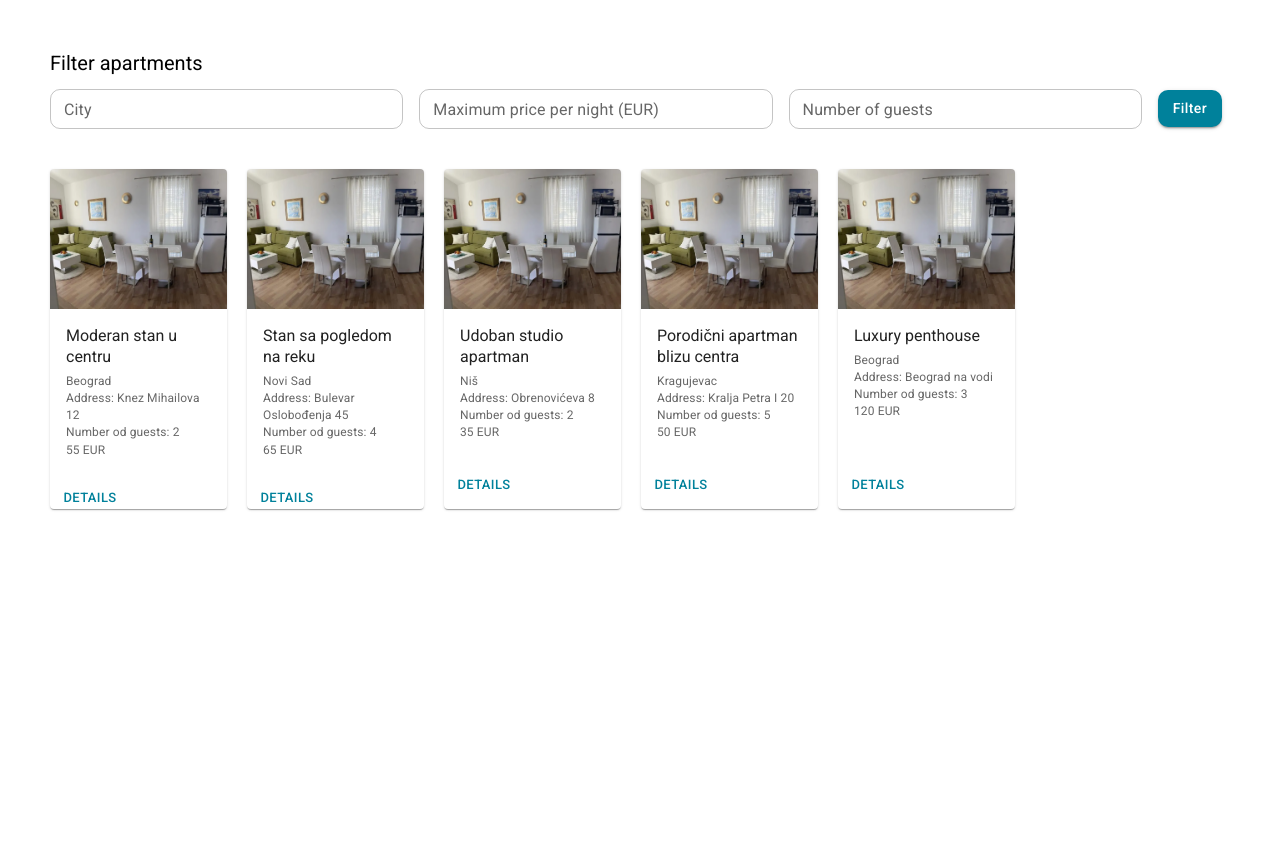
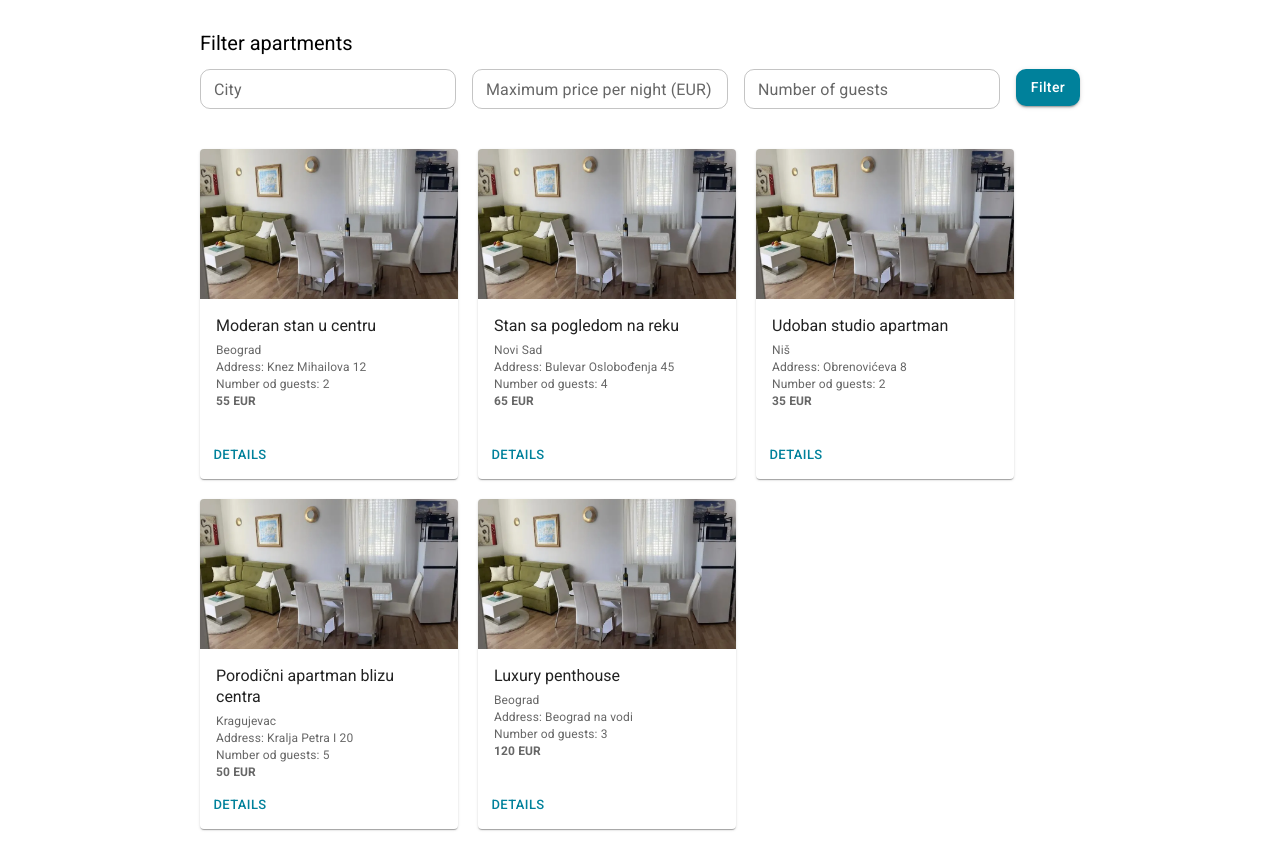
Before and after one commit to aperin17/Internship-Project, a React (Create React App) app: page / in a window 1280 px wide. Before the commit the page ends 800 px from the top, so only its background shows below. Built offline with nearby package versions, Linux system fonts and the light colour scheme.

Commit message:
Napravljena stranica o detaljima apartmana

```diff
--- a/src/App.css
+++ b/src/App.css
@@ -1,6 +1,9 @@
 .App {
   text-align: left;
-  margin: 50px;
+  margin-left: 200px;
+  margin-right: 200px;
+  margin-top: 30px;
+  margin-bottom: 30px;
 }
 
 .App-logo {
@@ -45,12 +48,11 @@
   margin-right: 20px;
   margin-bottom: 20px;
   float: left;
-  width: 15%;
-  height: 340px;
-  overflow: hidden;
   display: flex;
+  width: 258px;
+  height: 330px;
   flex-direction: column;
-  /* flex-grow: 1; */
+  justify-content: space-between;
 }
 
 
@@ -60,15 +62,15 @@
 }
 
 .filter-form {
+  width: 100%;
   display: flex;
-  align-items: center;
   gap: 16px;
-  flex-wrap: wrap;
+  flex-direction: row;
 }
 
-.filter-form .MuiTextField-root {
+/* .filter-form .MuiTextField-root {
   width: 35ch;
-}
+} */
 
 .filter-form .app-button {
   height: 37px;
@@ -92,5 +94,4 @@
 
 .filter-input .MuiInputLabel-root.Mui-focused {
   color: "primary";
-  ;
 }
--- a/src/App.js
+++ b/src/App.js
@@ -1,14 +1,37 @@
 import './App.css';
-import React from 'react';
+import React, { useEffect, useState } from 'react';
 import ApartmentListView from './components/ApartmentListView.js';
 import ApartmentDetailsView from './components/ApartmentDetailsView.js';
 import { Routes, Route } from "react-router-dom";
 
 function App() {
+
+  // const { apartments, filteredApartments, setApartments, setFilteredApartments } = useStore()
+  const [apartments, setApartments] = useState(null);
+  const [filteredApartments, setFilteredApartments] = useState(null); //
+
+  useEffect(() => {
+    fetch('./apartments.json')
+      .then(response => response.json())
+      .then(apartments => {
+        setApartments(apartments)
+        setFilteredApartments(apartments) //
+      })
+      .catch(error => console.error('Error fetching apartments:', error));
+  }, []);
+
+  if (!apartments) {
+    return <div>Loading...</div>;
+  }
+  if (!filteredApartments) {
+    return <div>Loading filtered...</div>;
+  }
+
+
   return (
     <Routes>
-      <Route path="/" element={<ApartmentListView />} />
-      <Route path="apartments/:apartmentId" element={<ApartmentDetailsView />} />
+      <Route path="/" element={<ApartmentListView apartments={apartments} filteredApartments={filteredApartments} setFilteredApartments={setFilteredApartments} />} />
+      <Route path="apartments/:apartmentId" element={<ApartmentDetailsView apartments={apartments} />} />
     </Routes>
   );
 }
--- a/src/components/ApartmentCard.js
+++ b/src/components/ApartmentCard.js
@@ -18,12 +18,12 @@ export default function ApartmentCard({ apartment }) {
                 component="img"
                 image={img}
                 sx={{
-                    height: 140,
+                    height: 150,
                     width: "100%",
                     objectFit: "cover"
                 }}
             />
-            <CardContent>
+            <CardContent sx={{ overflow: "hidden" }}>
                 <Typography gutterBottom variant="h5" component="div" sx={{ fontSize: "16px" }}>
                     {apartment.title}
                 </Typography>
@@ -31,7 +31,7 @@ export default function ApartmentCard({ apartment }) {
                     {apartment.city}<br />
                     Address: {apartment.address}<br />
                     Number od guests: {apartment.guests}<br />
-                    {apartment.pricePerNight} {apartment.currency}
+                    <b>{apartment.pricePerNight} {apartment.currency}</b>
                 </Typography>
             </CardContent>
             <CardActions sx={{ marginTop: "auto" }}>
--- a/src/components/ApartmentDetailsView.js
+++ b/src/components/ApartmentDetailsView.js
@@ -1,14 +1,95 @@
 import '../App.css';
 import React from 'react';
 import { useParams } from "react-router";
+import Box from '@mui/material/Box';
+import Typography from '@mui/material/Typography';
+import Container from '@mui/material/Container';
+import Grid from '@mui/material/Grid';
+import Chip from '@mui/material/Chip';
+import img from "../images/apartment3.PNG";
 
-export default function ApartmentDetailsView() {
+export default function ApartmentDetailsView({ apartments }) {
 
     let params = useParams();
 
+    const apartment = apartments?.find(
+        (a) => a.id === Number(params.apartmentId)
+    );
+
     return (
-        <div>{params.apartmentId}</div>
+        <Container maxWidth="md" sx={{ marginTop: 4 }}>
 
+            <Box
+                component="img"
+                src={img}
+                sx={{
+                    width: "100%",
+                    height: 400,
+                    borderRadius: 2,
+                    objectFit: "cover",
+                    marginBottom: 3
+                }}
+            />
+
+            <Typography variant="h4" gutterBottom>
+                {apartment.title} in {apartment.city}
+            </Typography>
+
+            <Typography variant="h6" color="primary" gutterBottom>
+                {apartment.pricePerNight} {apartment.currency} / night
+            </Typography>
+
+            <Typography variant="body2" sx={{ mb: 2 }}>
+                ⭐ {apartment.rating} / 5
+            </Typography>
+
+            <Grid container spacing={2} sx={{ marginTop: 2 }}>
+
+                <Grid item xs={6}>
+                    <Typography><b>Address:</b> {apartment.address}</Typography>
+                </Grid>
+
+                <Grid item xs={6}>
+                    <Typography><b>Guests:</b> {apartment.guests}</Typography>
+                </Grid>
+
+                <Grid item xs={6}>
+                    <Typography><b>Bedrooms:</b> {apartment.bedrooms}</Typography>
+                </Grid>
+
+                <Grid item xs={6}>
+                    <Typography><b>Beds:</b> {apartment.beds}</Typography>
+                </Grid>
+
+                <Grid item xs={6}>
+                    <Typography><b>Bathrooms:</b> {apartment.bathrooms}</Typography>
+                </Grid>
+
+                <Grid item xs={6}>
+                    <Typography><b>Coordinates:</b> {apartment.lat}, {apartment.lng}</Typography>
+                </Grid>
+            </Grid>
+
+            <Box sx={{ marginTop: 4 }}>
+                <Typography variant="h6" gutterBottom>
+                    Amenities
+                </Typography>
+
+                <Box sx={{ display: "flex", gap: 1, flexWrap: "wrap" }}>
+                    {apartment.amenities.map((item, index) => (
+                        <Chip key={index} label={item} />
+                    ))}
+                </Box>
+            </Box>
+
+            <Box sx={{ marginTop: 4 }}>
+                <Typography variant="h6">Description</Typography>
+                <Typography variant="body2" sx={{ marginTop: 1 }}>
+                    Opis.
+                </Typography>
+            </Box>
+
+        </Container>
     );
 
 };
--- a/src/components/ApartmentListView.js
+++ b/src/components/ApartmentListView.js
@@ -1,28 +1,29 @@
 import '../App.css';
-import React, { useEffect, useState } from 'react';
+// import React, { useEffect, useState } from 'react';
+import React from 'react';
 import Filter from './Filter';
 import ApartmentCard from './ApartmentCard';
 // import useStore from './store/store.js'
 
-export default function ApartmentListView() {
+export default function ApartmentListView({ apartments, filteredApartments, setFilteredApartments }) {
 
-    // const { apartments, filteredApartments, setApartments, setFilteredApartments } = useStore()
-    const [apartments, setApartments] = useState(null);
-    const [filteredApartments, setFilteredApartments] = useState(null); //
+    // // const { apartments, filteredApartments, setApartments, setFilteredApartments } = useStore()
+    // const [apartments, setApartments] = useState(null);
+    // const [filteredApartments, setFilteredApartments] = useState(null); //
 
-    useEffect(() => {
-        fetch('./apartments.json')
-            .then(response => response.json())
-            .then(apartments => {
-                setApartments(apartments)
-                setFilteredApartments(apartments) //
-            })
-            .catch(error => console.error('Error fetching apartments:', error));
-    }, []);
+    // useEffect(() => {
+    //     fetch('./apartments.json')
+    //         .then(response => response.json())
+    //         .then(apartments => {
+    //             setApartments(apartments)
+    //             setFilteredApartments(apartments) //
+    //         })
+    //         .catch(error => console.error('Error fetching apartments:', error));
+    // }, []);
 
-    if (!apartments) {
-        return <div>Loading...</div>;
-    }
+    // if (!apartments) {
+    //     return <div>Loading...</div>;
+    // }
 
     return (
         <div className="App">
@@ -30,7 +31,7 @@ export default function ApartmentListView() {
             {/* <Filter apartments={apartments} /> */}
             <Filter apartments={apartments} setFilteredApartments={setFilteredApartments} />
 
-            {filteredApartments.map(apartment => (<ApartmentCard key={apartment.id} apartment={apartment} />))}
+            {filteredApartments?.map(apartment => (<ApartmentCard key={apartment.id} apartment={apartment} />))}
 
         </div >
     );
--- a/src/components/Filter.js
+++ b/src/components/Filter.js
@@ -1,5 +1,5 @@
 import '../App.css';
-import useStore from '../store/store.js'
+import useStore from '../store/store.js';
 import Box from '@mui/material/Box';
 import TextField from '@mui/material/TextField';
 import Button from '@mui/material/Button';
@@ -28,11 +28,11 @@ export default function Filter({ apartments, setFilteredApartments }) {
                 Filter apartments
             </Typography>
             <Box component="form" className="filter-form" noValidate autoComplete="off" >
-                <TextField className="filter-input" label="City" id="outlined-size-small" size="small" variant="outlined"
+                <TextField className="filter-input" label="City" fullWidth id="outlined-size-small" size="small" variant="outlined"
                     onChange={(e) => { setFilterList({ city: e.target.value }) }} />
-                <TextField className="filter-input" label="Maximum price per night (EUR)" id="outlined-size-small" size="small" variant="outlined"
+                <TextField className="filter-input" label="Maximum price per night (EUR)" fullWidth id="outlined-size-small" size="small" variant="outlined"
                     onChange={(e) => { setFilterList({ maxPrice: e.target.value }) }} />
-                <TextField className="filter-input" label="Number of guests" id="outlined-size-small" size="small" variant="outlined"
+                <TextField className="filter-input" label="Number of guests" fullWidth id="outlined-size-small" size="small" variant="outlined"
                     onChange={(e) => { setFilterList({ guests: e.target.value }) }} />
 
                 <Button className="app-button" variant="contained" size="small"
```
